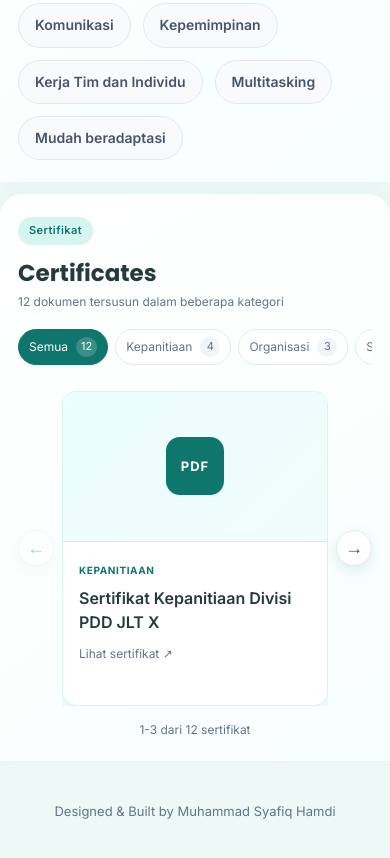
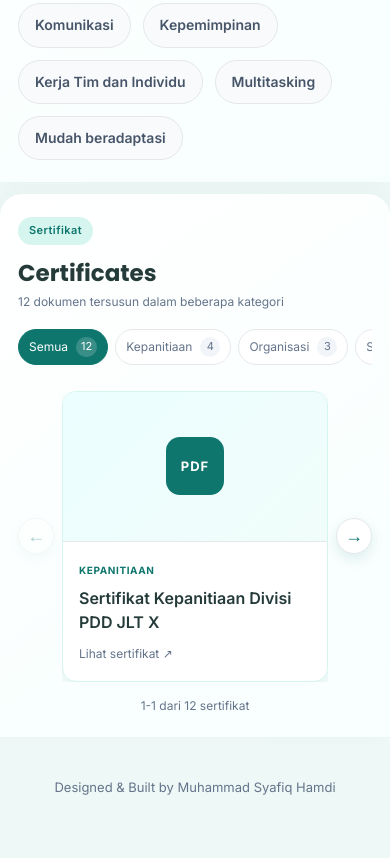
Before and after one commit to syafiqhamdi/syafiqhamdi.github.io, a website: page index.html in a window 390 px wide. Shown: the part 5124-5982 px from the top of the page. Drawn offline with Linux system fonts and the light colour scheme.

Commit message:
Separate mobile certificate card experience

```diff
--- a/index.html
+++ b/index.html
@@ -31,7 +31,7 @@
 
     <link rel="icon" href="assets/favicon.png">
 
-    <link rel="stylesheet" href="style.css?v=mobile-education-certificates">
+    <link rel="stylesheet" href="style.css?v=mobile-card-experience">
 
     <!-- Font -->
     <link rel="preconnect" href="https://fonts.googleapis.com">
--- a/script.js
+++ b/script.js
@@ -511,7 +511,10 @@
 
   const cards = visibleCertificates.map(createCertificateCard).join("");
   const isCarousel = filter === "Semua";
-  const carouselWindowSize = 3;
+  const isMobile = typeof window !== "undefined"
+    && typeof window.matchMedia === "function"
+    && window.matchMedia("(max-width: 600px)").matches;
+  const carouselWindowSize = isMobile ? 1 : 3;
   const maxCarouselIndex = Math.max(0, visibleCertificates.length - carouselWindowSize);
   const activeCarouselIndex = Math.min(Math.max(carouselIndex, 0), maxCarouselIndex);
   const carouselCards = visibleCertificates
```
